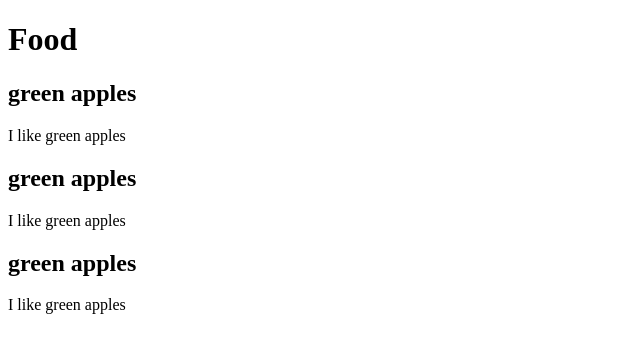
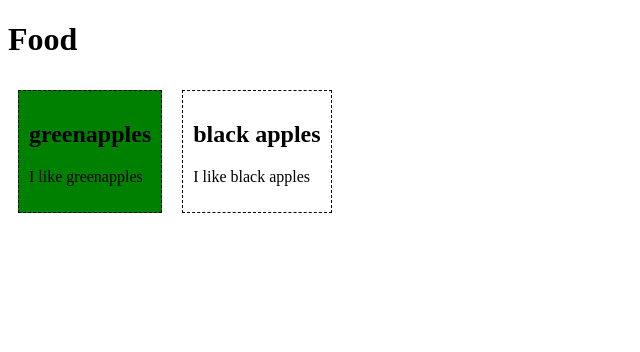
Before and after one commit to Ashteiru/webprog-it241-vuejs, a Vue app in the folder firstsfc/: page / in a window 1280 px wide. Shown: the top 352 px of the page, without its empty margins (0-640 px from the left). Built offline with nearby package versions, Linux system fonts and the light colour scheme.

Commit message:
Add a second component based on the first component

```diff
--- a/firstsfc/src/App.vue
+++ b/firstsfc/src/App.vue
@@ -1,8 +1,8 @@
 <template>
   <h1>Food</h1>
   <food-item/>
-  <food-item/>
-  <food-item/>
+  <food-item2/>
+
 </template>
 
 <script></script>
--- a/firstsfc/src/components/FoodItem.vue
+++ b/firstsfc/src/components/FoodItem.vue
@@ -1,5 +1,5 @@
 <template>
-  <div>
+  <div class="greenapple">
     <h2>{{ name }}</h2>
     <p>{{ message }}</p>
   </div>
@@ -9,11 +9,20 @@
 export default {
   data() {
     return {
-      name: 'green apples',
-      message: 'I like green apples'
+      name: 'greenapples',
+      message: 'I like greenapples'
     }
   }
 };
 </script>
 
-<style></style>
+<style>
+  .greenapple {
+    border: dashed black 1px;
+    display: inline-block;
+    margin: 10px;
+    padding: 10px;
+    background-color: green;
+  }
+
+</style>
--- a/firstsfc/src/components/FoodItem2.vue
+++ b/firstsfc/src/components/FoodItem2.vue
@@ -1,5 +1,5 @@
 <template>
-  <div>
+ <div class="blackapple">
     <h2>{{ name }}</h2>
     <p>{{ message }}</p>
   </div>
@@ -16,4 +16,13 @@ export default {
 };
 </script>
 
-<style></style>
+<style>
+  .blackapple {
+    border: dashed black 1px;
+    display: inline-block;
+    margin: 10px;
+    padding: 10px;
+    background-color: white;
+  }
+
+</style>
--- a/firstsfc/src/main.js
+++ b/firstsfc/src/main.js
@@ -1,7 +1,10 @@
 import { createApp } from 'vue'
+
 import App from './App.vue'
 import FoodItem from './components/FoodItem.vue'
+import FoodItem2 from './components/FoodItem2.vue'
 
 const app = createApp(App)
 app.component('food-item', FoodItem)
+app.component('food-item2', FoodItem2)
 app.mount('#app')
```
